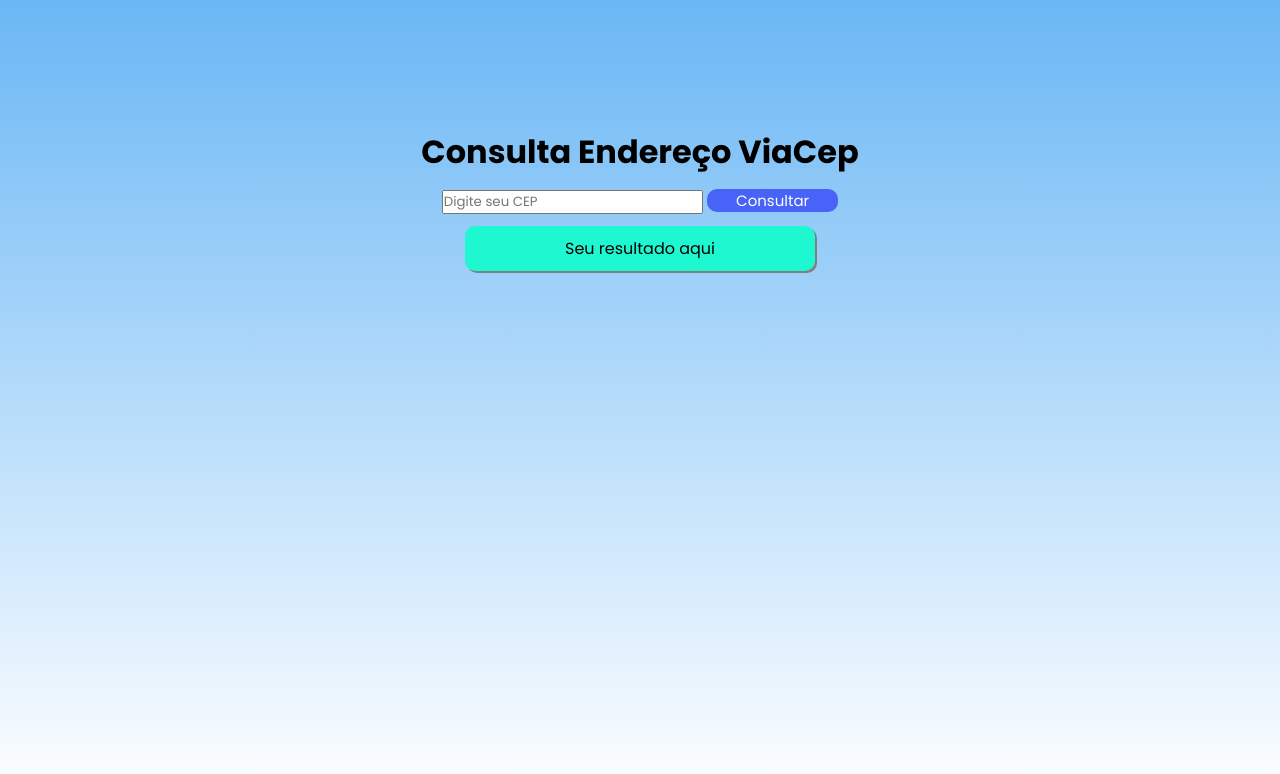
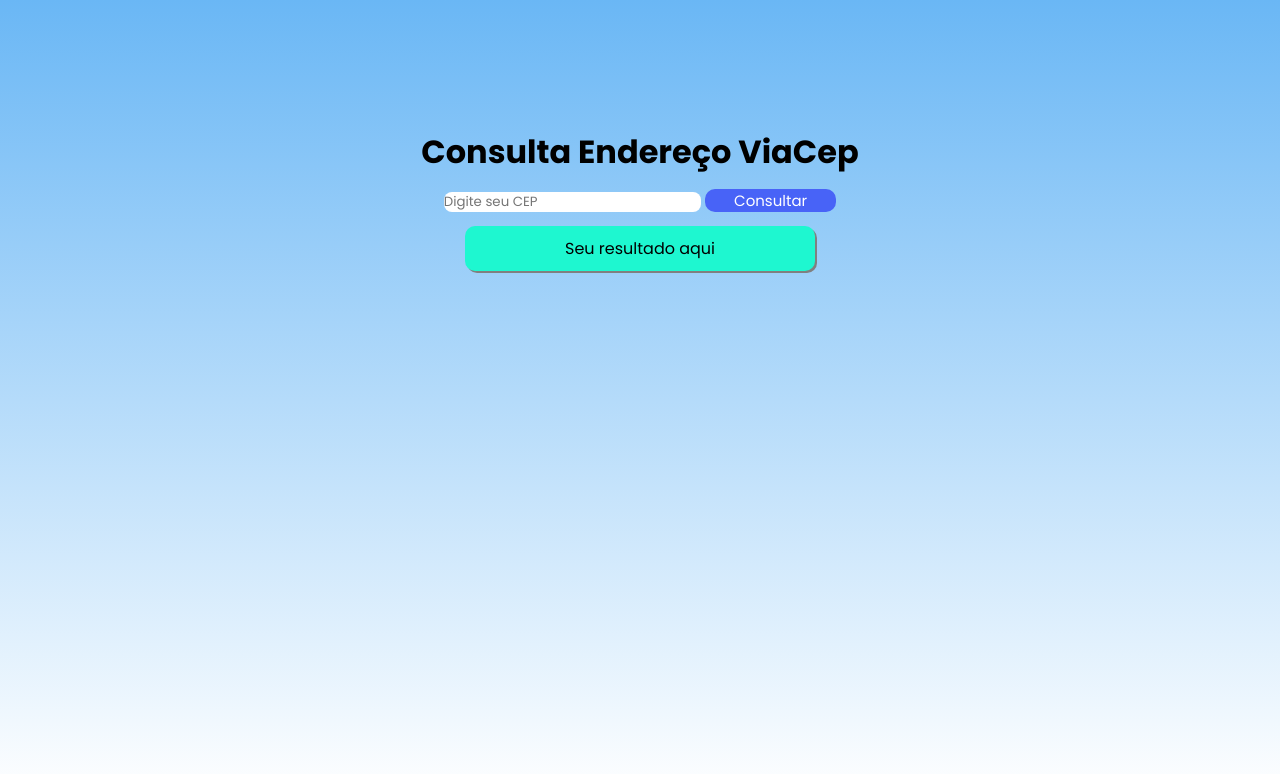
Before and after one commit to Romilton-Costa/via-cep, a plain HTML site: page index.html in a window 1280 px wide. Drawn offline with Linux system fonts and the light colour scheme.

Commit message:
feat: add style tag input

```diff
--- a/style.css
+++ b/style.css
@@ -20,6 +20,10 @@
 main{
   display: inline-block;
   margin-top: 10%;
+}
+input{
+	border:none;
+	border-radius:8px;
 }
 button{
   background-color:#4863F7;
```
